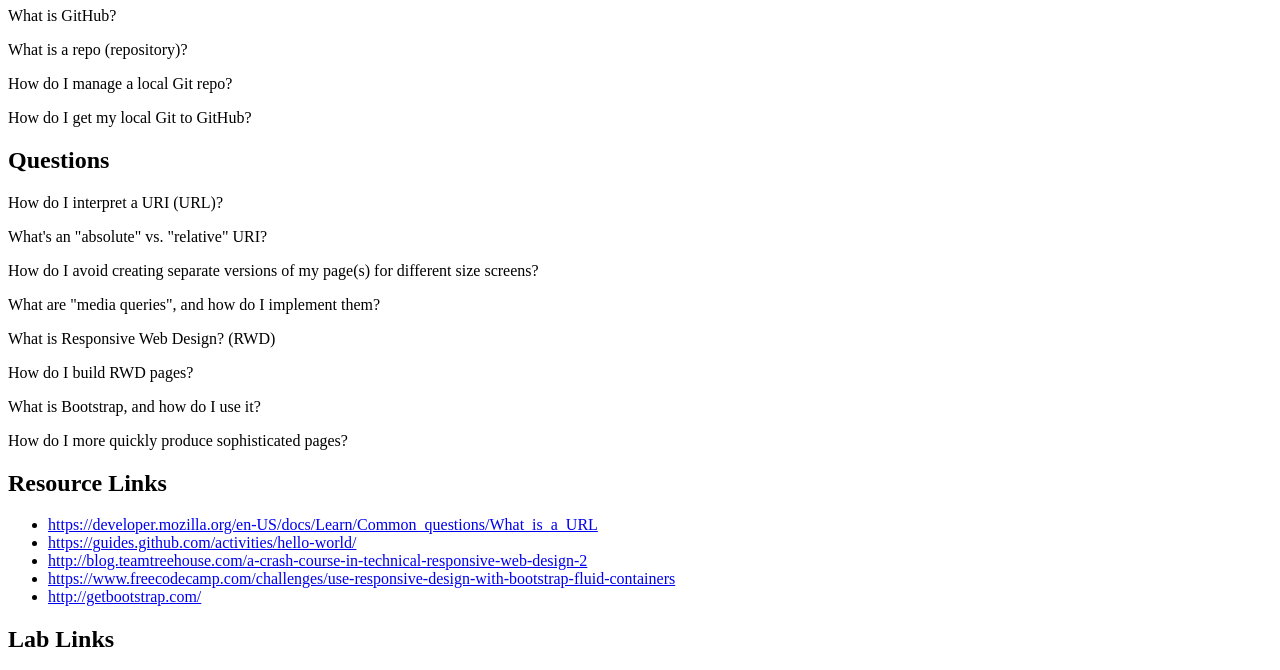
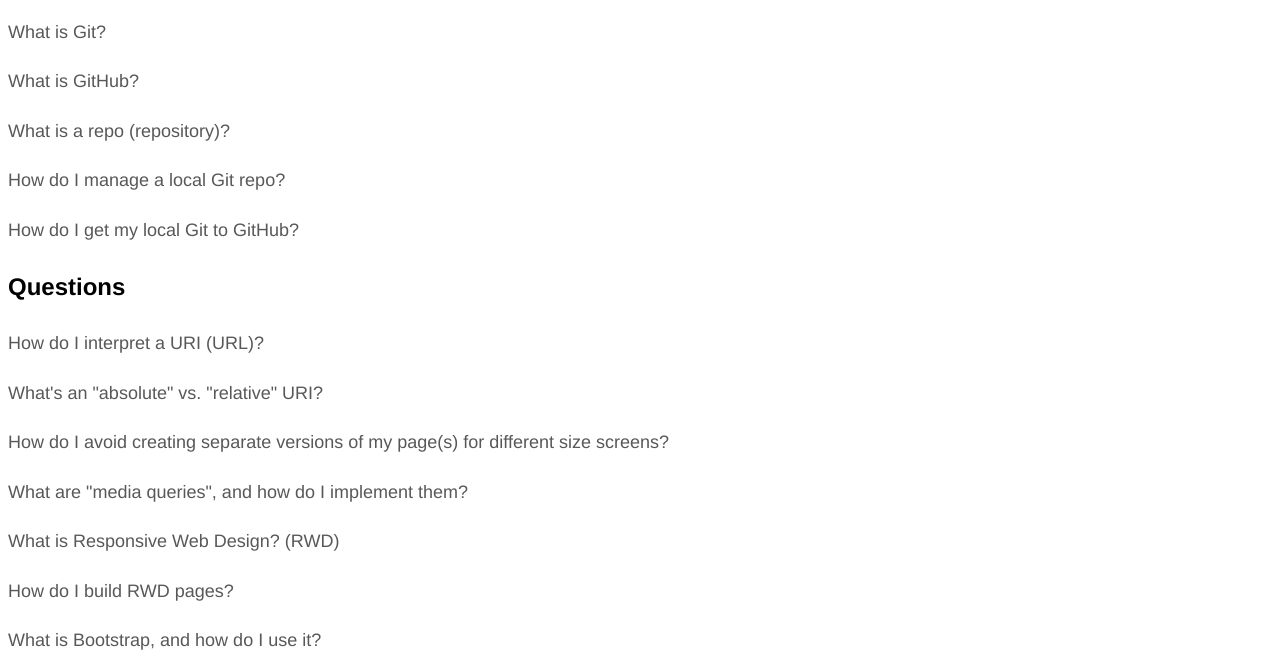
Before and after one commit to heymrhayes/it202_spring_2017, a website: page lectures/3/index.html in a window 1280 px wide. Shown: the part 154-824 px from the top of the page. Drawn offline with Linux system fonts and the light colour scheme; the site is published under a folder, as on GitHub Pages, so addresses that start at the root find nothing.

Commit message:
lecture 3 style path

```diff
--- a/lectures/3/index.html
+++ b/lectures/3/index.html
@@ -2,7 +2,7 @@
 <html>
     <head>
         <title>IT202 - Lecture 3</title>
-        <link rel="stylesheet" href="/assets/document_styles.css">
+        <link rel="stylesheet" href="../../assets/document_styles.css">
     </head>
     <body>
         <h1>Lecture 3</h1>
```
